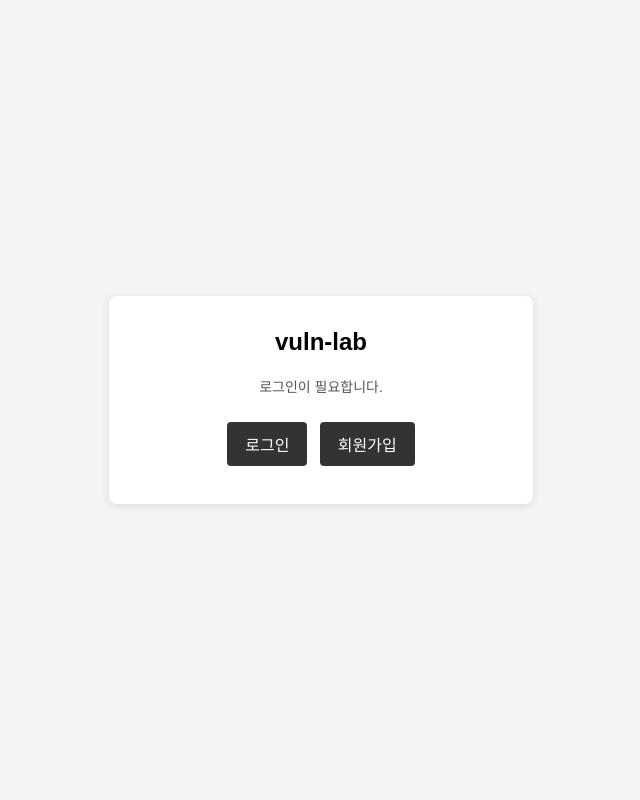
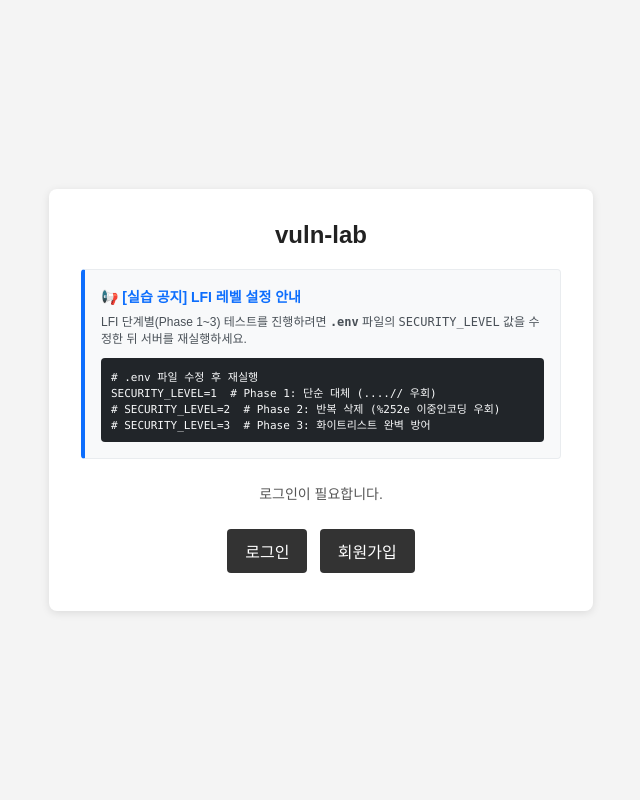
Before and after one commit to flrgls0208-cloud/vuln-lab, a Flask app: page / in a window 1280 px wide. Shown: the whole page, without its empty margins (319-959 px from the left). Run offline with Flask 3, Linux system fonts and the light colour scheme.

Commit message:
Docs: Add SECURITY_LEVEL notice box to index.html

```diff
--- a/templates/index.html
+++ b/templates/index.html
@@ -4,19 +4,38 @@
     <meta charset="UTF-8">
     <title>vuln-lab</title>
     <style>
-        body { font-family: sans-serif; background: #f4f4f4; display: flex; justify-content: center; align-items: center; height: 100vh; margin: 0; }
-        .box { background: #fff; padding: 32px; border-radius: 8px; box-shadow: 0 2px 8px rgba(0,0,0,0.1); width: 360px; text-align: center; }
-        h2 { margin-top: 0; }
+        body { font-family: sans-serif; background: #f4f4f4; display: flex; justify-content: center; align-items: center; min-height: 100vh; margin: 0; padding: 20px 0; box-sizing: border-box; }
+        .box { background: #fff; padding: 32px; border-radius: 8px; box-shadow: 0 2px 8px rgba(0,0,0,0.1); width: 480px; text-align: center; }
+        h2 { margin-top: 0; color: #222; }
         .info { font-size: 14px; color: #555; margin-bottom: 20px; }
         .badge { display: inline-block; padding: 2px 8px; border-radius: 4px; background: #eee; font-size: 12px; color: #333; }
         a.btn { display: inline-block; margin: 6px 4px; padding: 10px 18px; background: #333; color: #fff; text-decoration: none; border-radius: 4px; }
         a.btn:hover { background: #555; }
         .flash { color: #2e7d32; font-size: 14px; margin-bottom: 10px; }
+
+        /* 📢 공지 박스 전용 스타일 */
+        .notice-box { background-color: #f8f9fa; border: 1px solid #e9ecef; border-left: 4px solid #0d6efd; padding: 16px; margin-bottom: 24px; border-radius: 4px; text-align: left; }
+        .notice-title { margin: 0 0 8px 0; font-size: 14px; font-weight: bold; color: #0d6efd; }
+        .notice-desc { font-size: 12px; color: #495057; margin: 0 0 10px 0; line-height: 1.4; }
+        .notice-code { background-color: #212529; color: #f8f9fa; padding: 10px; border-radius: 4px; font-size: 11px; margin: 0; font-family: Consolas, monospace; overflow-x: auto; white-space: pre; }
     </style>
 </head>
 <body>
     <div class="box">
         <h2>vuln-lab</h2>
+
+        <!-- 📢 SECURITY_LEVEL 설정 공지 박스 -->
+        <div class="notice-box">
+            <div class="notice-title">📢 [실습 공지] LFI 레벨 설정 안내</div>
+            <div class="notice-desc">
+                LFI 단계별(Phase 1~3) 테스트를 진행하려면 <strong><code>.env</code></strong> 파일의 <code>SECURITY_LEVEL</code> 값을 수정한 뒤 서버를 재실행하세요.
+            </div>
+            <pre class="notice-code"># .env 파일 수정 후 재실행
+SECURITY_LEVEL=1  # Phase 1: 단순 대체 (....// 우회)
+# SECURITY_LEVEL=2  # Phase 2: 반복 삭제 (%252e 이중인코딩 우회)
+# SECURITY_LEVEL=3  # Phase 3: 화이트리스트 완벽 방어</pre>
+        </div>
+
         {% with messages = get_flashed_messages() %}
             {% if messages %}
                 {% for msg in messages %}
```
